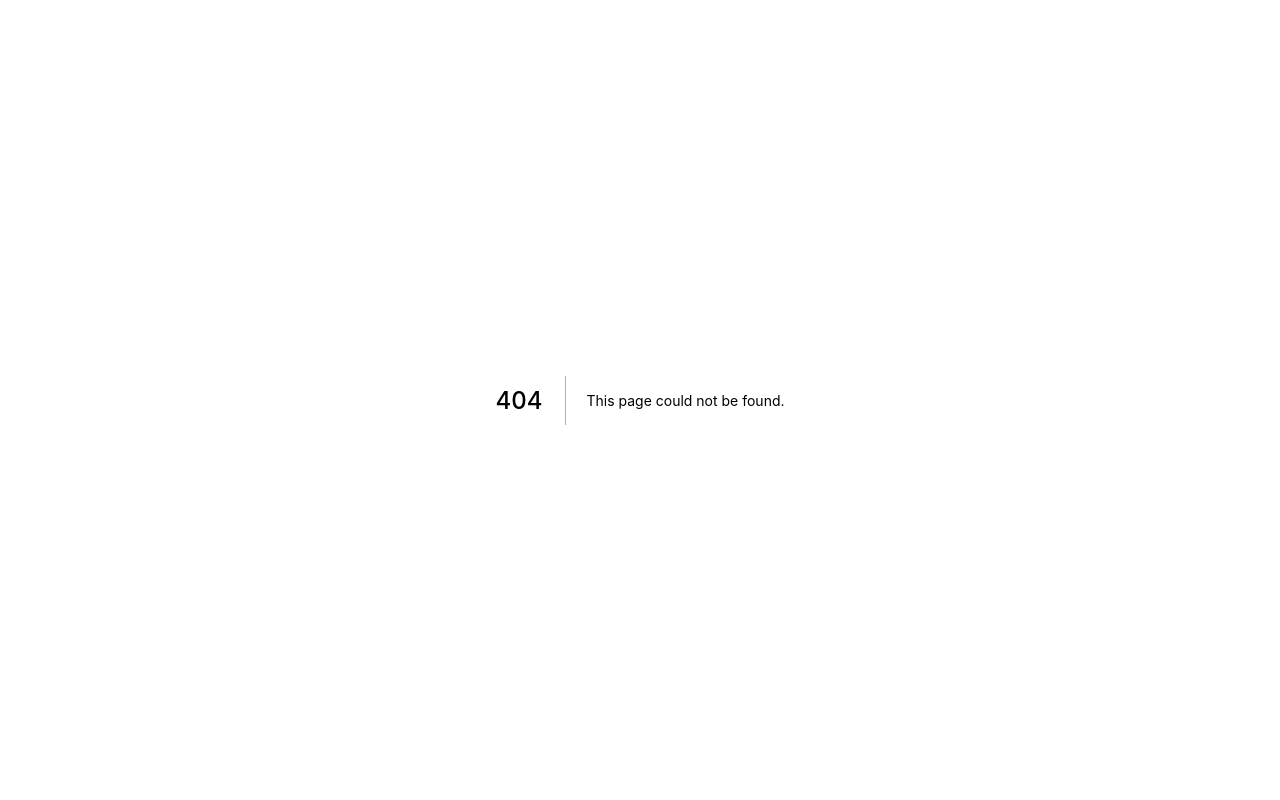
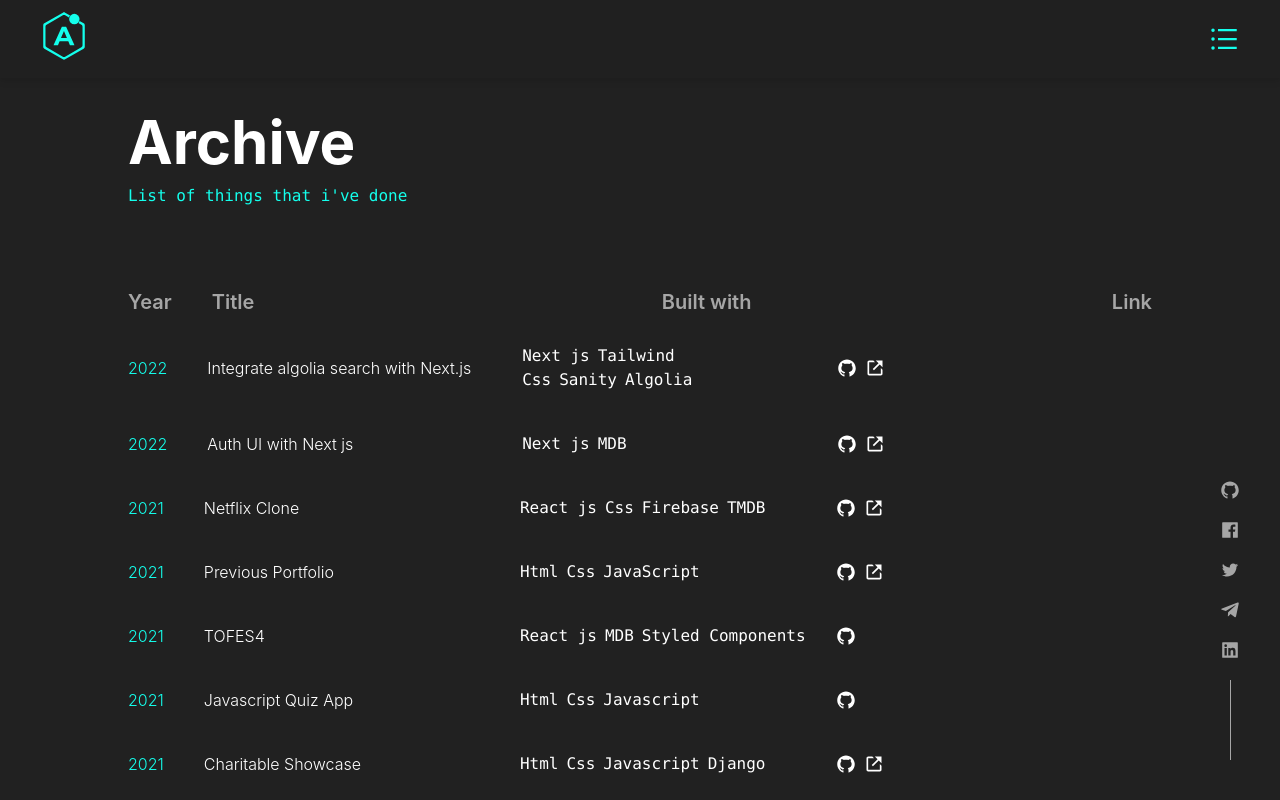
Before and after one commit to ahadnur/portfolio.ahadujjaman, a Next.js app: page /archive in a window 1280 px wide. Before the commit this address had no page. Shown: the top 800 px of the page. Built offline with nearby package versions, Linux system fonts and the light colour scheme.

Commit message:
contact and works updated

```diff
--- a/components/About.js
+++ b/components/About.js
@@ -6,7 +6,7 @@ import { BsArrowRightShort } from 'react-icons/bs'
 
 const About = () => {
   return (
-    <div id="about" className="py-20">
+    <div id="about" className="min-h-[70vh]">
         <h2 className="font-mono text-main relative after:absolute after:top-1/2 after:-translate-y-1/2 after:ml-5 after:h-[1px] after:w-40 after:bg-white/30 after:rounded-full text-md md:text-xl">01. <span className="text-white/90 text-2xl md:text-4xl font-bold">Who Am I?</span></h2>
         <div className="mt-10 grid grid-cols-1 md:grid-cols-2 content-start place-items-center">
 
--- a/components/Contact.js
+++ b/components/Contact.js
@@ -1,8 +1,21 @@
 import React from 'react'
+import Link from 'next/link'
 
 const Contact = () => {
   return (
-    <div>Contact</div>
+    <div id="contact" className="contact container text-center h-[70vh] flex justify-center items-center">
+        <div>
+            <h3 className="font-mono text-main">04. What&apos;s next?</h3>
+            <h2 className="text-3xl md:text-6xl text-white/90 font-bold">Get In Touch</h2>
+            <p className="text-white/60 w-4/5 mt-3 mx-auto">Currently I&apos;m looking for an opportunity to work in a team or a company. My inbox is always open for you. If you have any question or anything want to know just write some text to me. I will come back to you as soon as possible.</p>
+
+           <div className="mt-10">
+                <Link href="mailto:ahadnur44@gmail.com">
+                    <a className="px-5 py-3 border border-main rounded-md text-main hover:bg-main/10 transition-all duration-300">Say Something</a>
+                </Link>
+           </div>
+        </div>
+    </div>
   )
 }
 
--- a/components/Hero.js
+++ b/components/Hero.js
@@ -12,8 +12,8 @@ const Hero = () => {
             </div>
             <p className="text-white/60 w-full md:w-[570px] my-5 md:my-8 lg:my-10">I am a Freelance Web developer specialized in Frontend development <span className="text-main">(Design and Develop)</span> and Programming Coach <span className="text-main"> (Python, Javascript, Web design and development)</span>. Currently I&apos;m focusing on serving web solutions at <span className="text-main"><Link href="https://www.fiverr.com/ahadnur44?public_mode=true">Fiverr</Link></span>, <span className="text-main"><Link href="https://www.upwork.com/freelancers/~01ba501685672fd7a0?viewMode=1">Upwork</Link></span> </p>
             <button className="mt-5 py-3 px-5 border-[1px] border-main rounded-md text-main hover:bg-main/10 transition-all duration-300">
-                <Link href="https://github.com/ahadnur">
-                    <a>Check out my course</a>
+                <Link href="https://www.youtube.com/channel/UCen4h4v9NnDKEHzOvE93BIA" >
+                    <a target="_blank">Check out my Youtube Channel</a>
                 </Link>
             </button>
         </div>
--- a/components/Service.js
+++ /dev/null
@@ -1,11 +0,0 @@
-import React from 'react'
-
-const Service = () => {
-  return (
-    <div id="services" className="py-20">
-        <h2 className="font-mono text-main relative after:absolute after:top-1/2 after:-translate-y-1/2 after:ml-5 after:h-[1px] after:w-1/3 md:after:w-2/4 lg:after:w-2/5 xl:after:w-1/4 2xl:after:w-1/4 after:bg-white/30 after:rounded-full text-xl">02. <span className="text-white/90 text-4xl font-bold">What I Do</span></h2>
-    </div>
-  )
-}
-
-export default Service
--- a/components/Works.js
+++ b/components/Works.js
@@ -1,12 +1,16 @@
 import React from 'react'
 import Link from 'next/link'
 
-import {featured_projects} from '../constants/constants'
+import { AiFillGithub, AiOutlineFolder } from 'react-icons/ai'
+import { BiLinkExternal } from 'react-icons/bi'
+import {IoMdFolderOpen} from 'react-icons/io'
+
+import {featured_projects, noteable_projects} from '../constants/constants'
 
 const Works = () => {
     console.log(featured_projects)
   return (
-    <div id="works" className="mb-10">
+    <div id="works" className="mb-10 mt-20">
         <h2 className="font-mono text-main relative after:absolute after:top-1/2 after:-translate-y-1/2  after:h-[1px] after:w-40 after:bg-white/30 after:rounded-full text-md md:text-xl">02. <span className="text-white/90 text-2xl md:text-4xl font-bold after:ml-2">What I&apos;ve Built</span></h2>
 
         <div className="featuredProject my-20 space-y-20">
@@ -92,6 +96,44 @@ const Works = () => {
                 <Link href="/archive">
                     <a className="text-main font-mono">view the archive</a>
                 </Link>
+                <div className="mt-10 text-left grid grid-cols-1 sm:grid-cols-2 lg:grid-cols-2 xl:grid-cols-3 gap-3">
+                    {noteable_projects.slice(0,6).map((project) =>(
+                        <div className="" key={project.id}>
+                            <div className="w-full h-[300px] rounded-sm bg-white/10 p-6 shadow-md hover:scale-1 flex flex-col justify-between">
+                                <div>
+                                    <div className="top flex justify-between ">
+                                        <div className="icon">
+                                            <IoMdFolderOpen className="text-5xl" />
+                                        </div>
+                                        <div className="linkIcon flex space-x-3">
+                                            <BiLinkExternal className="text-2xl hover:text-main transition-all duration-300 cursor-pointer" />
+                                            <AiFillGithub className="text-2xl hover:text-main transition-all duration-300 cursor-pointer" />
+                                        </div>
+                                    </div>
+                                    <div className="content">
+                                        <h3 className="mt-3 mb-2 text-2xl text-left font-bold">{project.title}</h3>
+                                        <p className="text-white/80">{project.description}</p>
+                                    </div>
+                                </div>
+                                <div className="bot">
+                                    <div className="tags">
+                                        <ul className="flex justify-start flex-nowrap space-x-2">
+                                            {project.tags.map((tag, index) => (
+                                                <li className="text-main font-light text-xs font-mono" key={index}>{tag}</li>
+                                            ))}
+                                        </ul>
+                                    </div>
+                                </div>
+                            </div>
+                        </div>
+                    ))}
+
+                </div>
+                <div className="seeMore mt-10">
+                    <Link href="/archive">
+                        <a className="py-3 px-5 border-[1px] border-main text-main rounded-md hover:bg-main/10 transition-all duration-300">See More</a>
+                    </Link>
+                </div>
             </div>
         </div>
     </div>
--- /dev/null
+++ b/pages/archive.js
@@ -0,0 +1,108 @@
+import React from 'react'
+import Link from 'next/link'
+
+import { AiFillEdit, AiFillGithub, AiOutlineTwitter, AiFillLinkedin, AiFillFacebook,  } from 'react-icons/ai'
+import { FaTelegramPlane } from 'react-icons/fa'
+import { BiLinkExternal } from 'react-icons/bi'
+
+
+import { noteable_projects} from '../constants/constants'
+
+
+
+import Nav from '../components/Nav'
+
+function archive() {
+  return (
+    <div className="relative">
+        <Nav />
+        {/* Right bar on desktop*/}
+        <div className="hidden lg:block md:fixed bottom-10 right-10">
+               <div className="socialIcons">
+                <ul className="flex justify-center items-center flex-col space-y-5">
+                    <li className="cursor-pointer h-5 w-5">
+                        <Link href="https://www.github.com/ahadnur">
+                            <a>
+                            <AiFillGithub className="h-full w-full text-white/60 hover:text-main transition-all duration-300 hover:animate-ping" />
+                            </a>
+                        </Link>
+                    </li>
+                    <li className="cursor-pointer h-5 w-5">
+                        <Link href="https://www.facebook.com/ahadnur44">
+                            <a><AiFillFacebook className="h-full w-full text-white/60 hover:text-main transition-all duration-300 hover:animate-ping" /></a>
+                        </Link>
+                    </li>
+                    <li className="cursor-pointer h-5 w-5">
+                        <Link href="https://www.twitter.com/ahadnur44">
+                            <a><AiOutlineTwitter className="h-full w-full text-white/60 hover:text-main transition-all duration-300 hover:animate-ping" /></a>
+                        </Link>
+                    </li>
+                    <li className="cursor-pointer h-5 w-5">
+                        <Link href="https://t.me/ahadnur44">
+                            <a><FaTelegramPlane className="h-full w-full text-white/60 hover:text-main transition-all duration-300 hover:animate-ping" /></a>
+                        </Link>
+                    </li>
+                    <li className="cursor-pointer h-5 w-5">
+                        <Link href="https://www.linkedin.com/in/ahadnur44/">
+                            <a><AiFillLinkedin className="h-full w-full text-white/60 hover:text-main transition-all duration-300 hover:animate-ping" /></a>
+                        </Link>
+                    </li>
+                    <li>
+                        <div className="h-20 w-[1px] bg-white/60"></div>
+                    </li>
+
+
+                </ul>
+            </div>
+            </div>
+            {/* End of right bar */}
+        <div className="container mt-28">
+            <h2 className="text-6xl font-bold">Archive</h2>
+            <p className="text-main font-mono mt-3">List of things that i&apos;ve done</p>
+
+            <div className="mt-20">
+                <ul>
+                    <li className="flex justify-between items-start">
+                        <div className="font-semibold text-white/60 text-xl">Year</div>
+                        <div className="font-semibold text-white/60 text-xl ml-10 w-[300px] flex-1">Title</div>
+                        <div className="font-semibold text-white/60 text-xl hidden md:block flex-1">Built with</div>
+                        <div className="flex justify-start items-end font-semibold text-white/60 text-xl text-left">Link</div>
+                    </li>
+                    {noteable_projects.map((project) => (
+                        <li key={project.id} className="flex justify-between items-center mt-4">
+                            <div className="font-light py-3 text-main">{project.year}</div>
+                            <div className="font-light py-3 flex-1 w-[300px] ml-10">{project.title}</div>
+                            <div className="font-light py-3 space-x-2 hidden md:block flex-1 font-mono">{project.tags.map(tag => <span className="tags">{tag}</span>)}</div>
+                            <div className="flex justify-start items-start text-left space-x-2 flex-1">
+                                {
+                                    project.github.length>10
+                                    ?
+                                    <Link href={project.github}>
+                                        <a><AiFillGithub className="text-xl hover:text-main" /></a>
+                                    </Link>
+                                    :
+                                    <span></span>
+
+                                }
+                                {
+                                    project.url.length>10?
+                                    <Link href={project.url}>
+                                        <a><BiLinkExternal className="text-xl hover:text-main" /></a>
+                                    </Link>
+                                    :
+                                    <span></span>
+                                }
+
+
+                            </div>
+                        </li>
+                    ))}
+                </ul>
+            </div>
+        </div>
+
+    </div>
+  )
+}
+
+export default archive
--- a/pages/index.js
+++ b/pages/index.js
@@ -72,6 +72,8 @@ export default function Home() {
                 <Hero />
                 <About />
                 <Works />
+                <Testimonial />
+                <Contact />
             </div>
             {/* End of container */}
 
```
